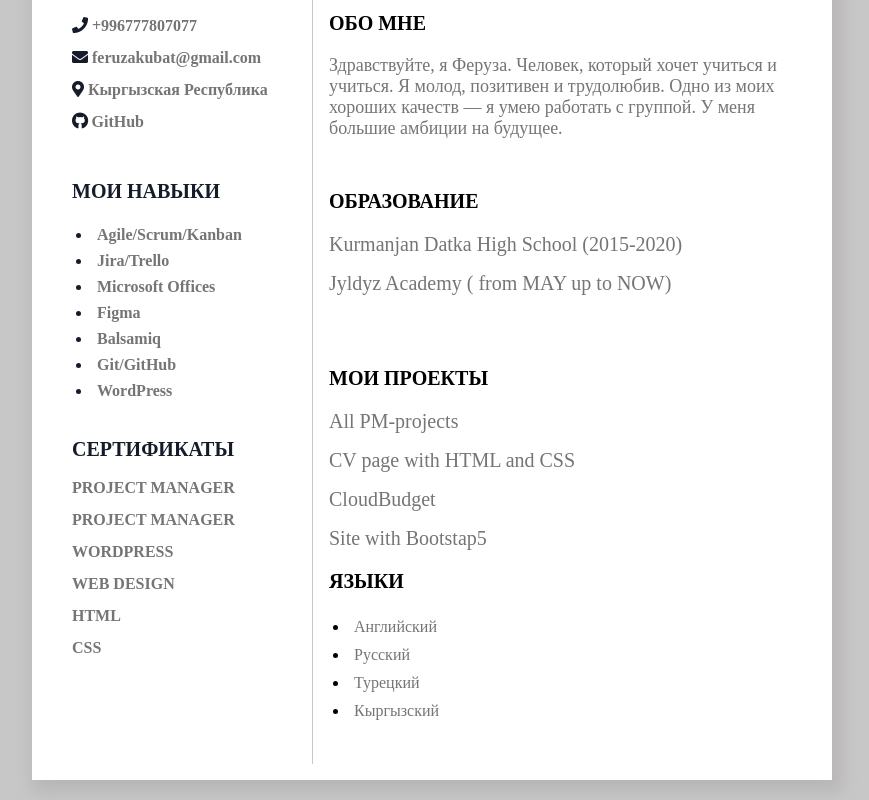
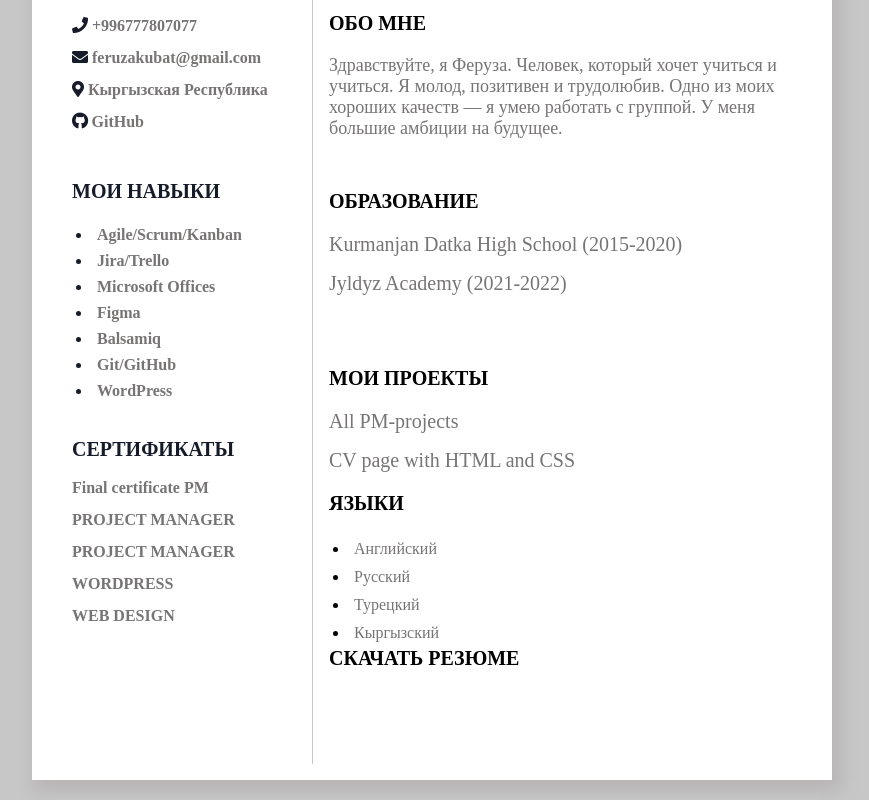
Before and after one commit to FeruzaKubatbekova/my-cv, a plain HTML site: page index.html in a window 1280 px wide. Shown: the part 390-1190 px from the top of the page, without its empty margins (208-1077 px from the left). Drawn offline with Linux system fonts and the light colour scheme.

Commit message:
Update index.html

```diff
--- a/index.html
+++ b/index.html
@@ -37,13 +37,12 @@ integrity="sha384-gfdkjb5BdAXd+lj+gudLWI+BXq4IuLW5IT+brZEZsLFm++aCMlF1V92rMkPaX4
              </ul>
              <br>
              <p class="head">Сертификаты</p>
+             <p><a class="p3" href="https://drive.google.com/file/d/16bNWFOt3Xbxg6J3PMRcTLeAEdyQgnrtA/view?usp=sharing">Final certificate PM </a></p>
              <p><a class="p3" href="https://lms.pmclub.pro/pl/238285143#likes-238285143-216">PROJECT MANAGER</a></p>
              <p><a class="p3" href="https://proskilling.ru/pl/240591824?gcmes=22948300702">PROJECT MANAGER</a></p>
              <p><a class="p3" href="https://gb.ru/go/HgEKHI">WORDPRESS</a></p>
              <p><a href="https://www.freecodecamp.org/certification/fcc51388ff9-91cd-4654-9642-2b22f3a67166/responsive-web-design" class="p3">WEB DESIGN</a></p>
-             <p><a class="p3" href="https://ru.w3docs.com/quiz/certificate/6/100/1642265561/%D0%A4%D0%B5%D1%80%D1%83%D0%B7%D0%B0%20%D0%9A%D1%83%D0%B1%D0%B0%D1%82%D0%B1%D0%B5%D0%BA%D0%BE%D0%B2%D0%B0/fd16e611d8fbc2d50d16843e17f71dc0">HTML</a></p>
-            <p><a href="https://ru.w3docs.com/quiz/certificate/8/85/1642264014/%D0%A4%D0%B5%D1%80%D1%83%D0%B7%D0%B0%20%D0%9A%D1%83%D0%B1%D0%B0%D1%82%D0%B1%D0%B5%D0%BA%D0%BE%D0%B2%D0%B0/54b7687d21ceffdb02e74aaeaa6e1c76" class="p3">CSS</a></p>
-             <br></div>
+            <br></div>
         </div>
         <div class="line"></div>
         <div class="col-div-8">
@@ -55,14 +54,12 @@ integrity="sha384-gfdkjb5BdAXd+lj+gudLWI+BXq4IuLW5IT+brZEZsLFm++aCMlF1V92rMkPaX4
             <br>
             <p class="head">ОБРАЗОВАНИЕ</p>
             <p><a  class="p3" style="font-size: 20px;" href="https://sapat.edu.kg/highschool/oshskij-liczej-imeni-kurmanzhan-datka/">Kurmanjan Datka High School (2015-2020)</a></p>
-            <p><a class="p3" style="font-size: 20px;" href="https://jyldyz.com/">Jyldyz Academy ( from MAY up to NOW)</a></p>
+            <p><a class="p3" style="font-size: 20px;" href="https://jyldyz.com/">Jyldyz Academy (2021-2022)</a></p>
             <br>
             <br>
             <p class="head">МОИ ПРОЕКТЫ</p>
             <p><a  class="p3" style="font-size: 20px;" href="https://garnet-twill-1b5.notion.site/08fb715e7bd241be80d2dc0e7815a3c4?v=13f5ccd132404f679d5d5d4e0e674532">All PM-projects</a></p>
             <p><a  class="p3" style="font-size: 20px;" href="https://feruzakubatbekova.github.io/CSS2/">CV page with HTML and CSS</a></p>
-            <p><a  class="p3" style="font-size: 20px;" href="https://feruzakubatbekova.github.io/CloudBudget/">CloudBudget</a></p>
-            <p><a  class="p3" style="font-size: 20px;" href="https://feruzakubatbekova.github.io/TinDog-Master/">Site with Bootstap5</a></p>
             <p class="head">ЯЗЫКИ</p>
              <ul class="skills">
                  <li><span>Английский</span></li>
@@ -71,6 +68,7 @@ integrity="sha384-gfdkjb5BdAXd+lj+gudLWI+BXq4IuLW5IT+brZEZsLFm++aCMlF1V92rMkPaX4
                  <li><span>Кыргызский</span></li>
              </ul>
         </div>
+           <p class="head"  href="https://drive.google.com/file/d/1c2-YlBHJwBGYDvZfnimTNErHyE9WfAgU/view?usp=sharing">Скачать резюме</p>
     </div>
 </body>
 </html>
```
